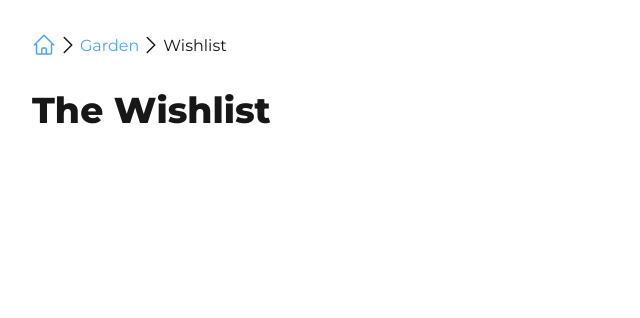
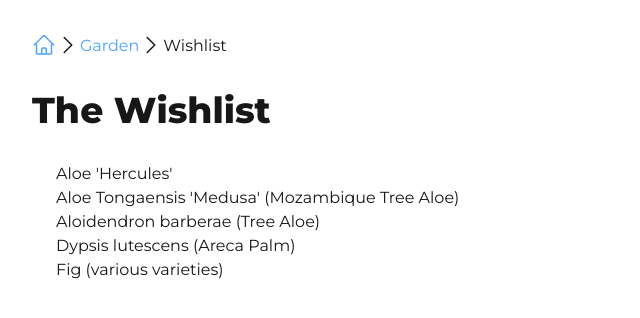
Before and after one commit to ryanfisher/ryanfisher.io, a Next.js app: page /garden/wishlist in a window 1280 px wide. Shown: the top 318 px of the page, without its empty margins (0-640 px from the left). Built offline with nearby package versions, Linux system fonts and the light colour scheme.

Commit message:
add garden wishlist

```diff
--- a/src/app/garden/page.tsx
+++ b/src/app/garden/page.tsx
@@ -18,9 +18,9 @@ const inspirationItems = [
 
 const resourceItems = [
     {
-        node: <Link href="https://www.floragrubb.com/" external>
+        node: <span><Link href="https://www.floragrubb.com/" external>
             Flora Grubb Gardens
-        </Link>,
+        </Link> - Garden store in LA and SF. Lots of plant info.</span>,
     },
     {
         node: <Link href="https://www.junglemusic.net/palmadvice/palms-seed-germination.htm" external>
@@ -38,7 +38,11 @@ export default async function Page() {
     return (
         <PageWrap showHomeNav breadcrumbs={breadcrumbs}>
             <Headline>The Garden</Headline>
-            <Paragraph><Link href="/garden/plants">the plant list</Link></Paragraph>
+            <Paragraph>
+                <Link href="/garden/plants">the plant list</Link>
+                <br />
+                <Link href="/garden/wishlist">the wishlist</Link>
+            </Paragraph>
             <H2>Inspiration</H2>
             <List items={inspirationItems} />
             <H2>Resources</H2>
--- a/src/app/garden/plants.ts
+++ b/src/app/garden/plants.ts
@@ -1,4 +1,4 @@
-import { Plant } from "../types"
+import { GardenPlant, Plant } from "../types"
 
 export const AREAS = [
     {
@@ -15,7 +15,7 @@ export const AREAS = [
     }
 ]
 
-export const PLANTS: Plant[] = [
+export const PLANTS: GardenPlant[] = [
     // ---------------------------
     // 0: The (Mostly) Drought Tolerant Front Yard Garden
     // ---------------------------
@@ -126,7 +126,7 @@ export const plantName = (plant: Plant): string =>
     (plant.commonName || plant.name) :
     `${plant.name}${plant.commonName ? ` (${plant.commonName})` : ''}`
 
-export const plantsByAreaId = (id: number): Plant[] =>
+export const plantsByAreaId = (id: number): GardenPlant[] =>
     PLANTS
         .filter(plant => plant.areaId === id)
         .map(plant => ({...plant, displayName: plantName(plant)}))
--- a/src/app/garden/plants/page.tsx
+++ b/src/app/garden/plants/page.tsx
@@ -4,7 +4,7 @@ import PageWrap from "@/components/PageWrap"
 import Paragraph from "@/components/Paragraph"
 import { AREAS, plantsByAreaId } from "../plants"
 import Link from "next/link"
-import { Plant } from "@/app/types"
+import { GardenPlant } from "@/app/types"
 import { Metadata } from "next"
 
 export const metadata: Metadata = {
@@ -17,13 +17,13 @@ const breadcrumbs = [
     {text: "Plants"},
 ]
 
-const PlantListItem = ({ plant }: { plant: Plant }) => (
+const PlantListItem = ({ plant }: { plant: GardenPlant }) => (
     <li>
         {plant.link ? <Link href={plant.link}>{plant.displayName}</Link> : plant.displayName}
     </li>
 )
 
-const AreaList = ({ name, plants }: { name: string, plants: Plant[]}) => (
+const AreaList = ({ name, plants }: { name: string, plants: GardenPlant[]}) => (
     <>
         <H2>{name}</H2>
         <ul>
--- a/src/app/garden/wishlist/page.tsx
+++ b/src/app/garden/wishlist/page.tsx
@@ -1,4 +1,5 @@
 import Headline from "@/components/Headline"
+import List from "@/components/List"
 import PageWrap from "@/components/PageWrap"
 import Paragraph from "@/components/Paragraph"
 
@@ -7,10 +8,19 @@ const breadcrumbs = [
     {text: "Wishlist"},
 ]
 
+const wishlist = [
+    {node: "Aloe 'Hercules'"},
+    {node: "Aloe Tongaensis 'Medusa' (Mozambique Tree Aloe)"},
+    {node: "Aloidendron barberae (Tree Aloe)"},
+    {node: "Dypsis lutescens (Areca Palm)"},
+    {node: "Fig (various varieties)"}
+]
+
 export default async function Page() {
     return (
         <PageWrap showHomeNav breadcrumbs={breadcrumbs}>
             <Headline>The Wishlist</Headline>
+            <List items={wishlist} />
         </PageWrap>
     )
 }
```
Also changed, not shown: src/app/types.ts (+5 -2 lines).
